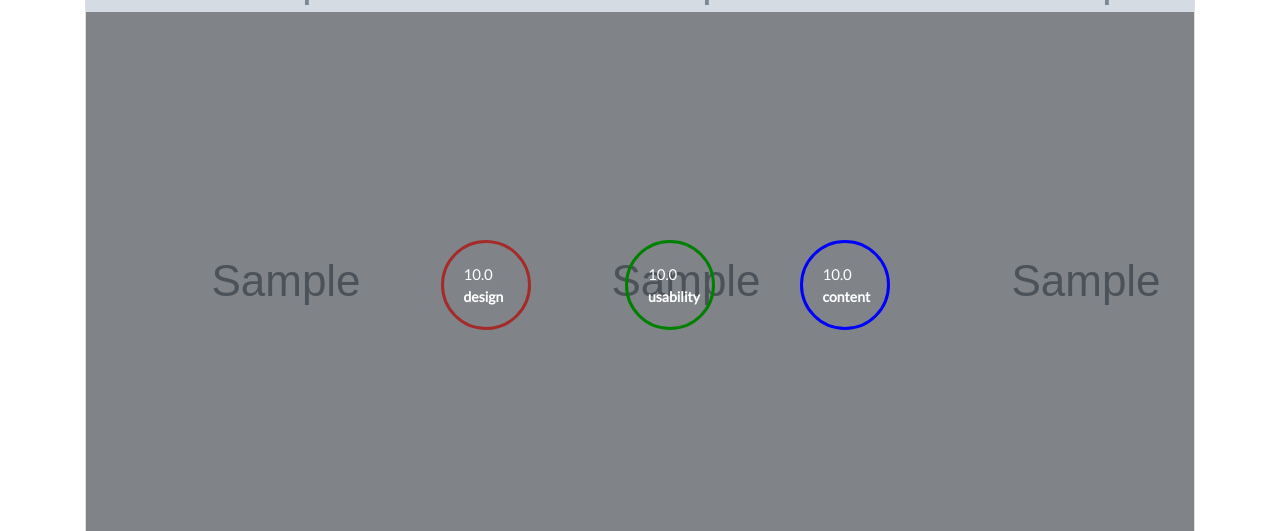
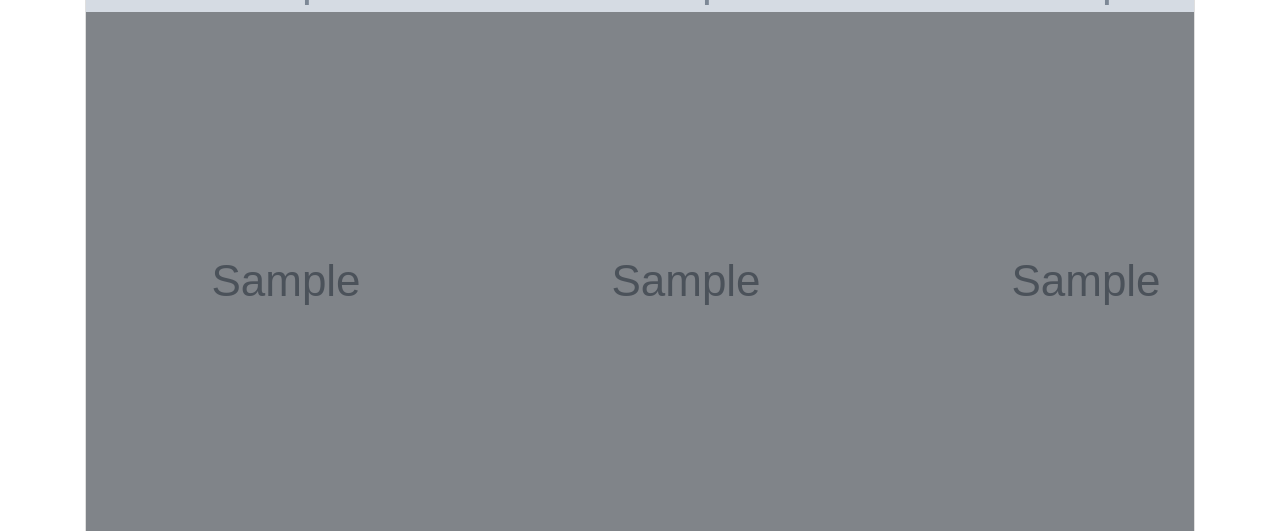
Before and after one commit to mary-wan/awards, a Django app: a page that uses projawards/templates/all-awards/project.html in a window 1280 px wide. Shown: the part 921-1452 px from the top of the page. Run offline with Django 3.2, Linux system fonts and the light colour scheme; a user stored in the database is signed in; tables that the repository leaves empty hold one stand-in row (values such as "Sample post"); grey boxes marked "Sample" are stand-in pictures; some libraries are stand-ins or nearby versions; some web fonts are replaced.

```diff
--- a/projawards/templates/all-awards/project.html
+++ b/projawards/templates/all-awards/project.html
@@ -12,25 +12,7 @@
             <img class="card-img-top" style="visibility:hidden" width="100%"
                  src="{{ post.photo.url }}-/crop/1440x720/center/-/quality/lightest/" alt="{{photo.title}}">
                 <div class="overlay1">
-                        <div class="row">
-                            <div class="col-md-3"></div>
-                            <div class="col-md-6 d-flex flex-row mx-auto " style="margin-top:20%">
-                                {% for rating in post.ratings.all %}
-                                {% if forloop.counter is post.ratings.all.count %}
-                                <div id="design">{{ rating.design_average}}<br>
-                                    <span class="descr-rate">design</span>
-                                </div>
-                                <div id="usability" class="mx-auto">{{ rating.usability_average }}<br>
-                                    <span class="descr-rate">usability</span>
-                                </div>
-                                <div id="content">{{ rating.content_average }}<br>
-                                    <span class="descr-rate">content</span>
-                                </div>
-                                {% endif %}
-                                {% endfor %}
-                            </div>
-                            <div class="col-md-3"></div>
-                      </div>
+
                 </div>
             </a>
         </div>
@@ -46,6 +28,7 @@
                 <div class="col-md-2"></div>
                 <div class="col-md-8 mt-4">
                     <!-- <h3 class="">Rating Scores</h3> -->
+
                     {% for rating in post.ratings.all %}
                     {% if forloop.counter is post.ratings.all.count %}
                     <a class="btn btn-color btn-sm" ><h5>{{ rating.score }}</h5>
@@ -62,6 +45,8 @@
                     </a>
                     {% endif %}
                     {% endfor %}
+
+
                 </div>
                 <div class="col-md-2"></div>
             </div>
```
Also changed, not shown: Awards/settings.py (+4 -4 lines).
